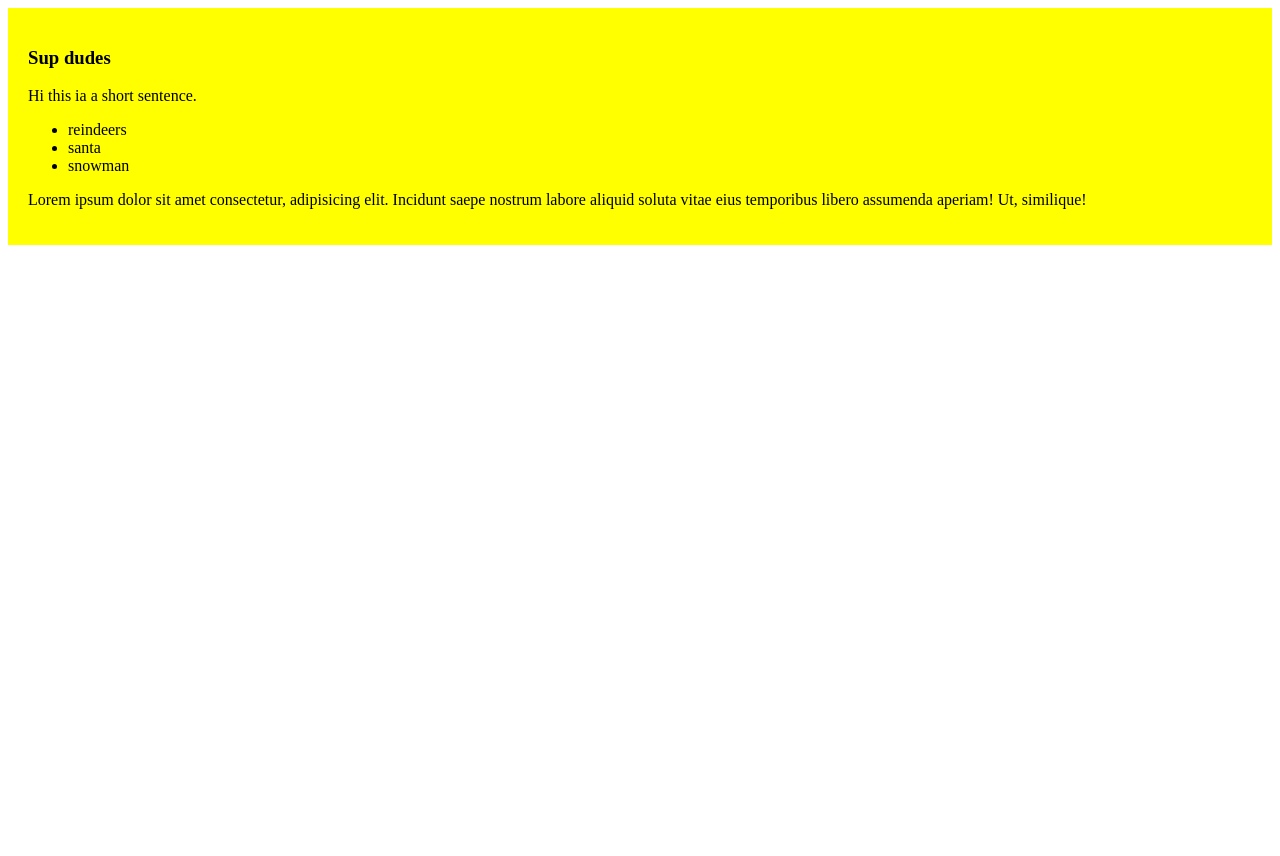
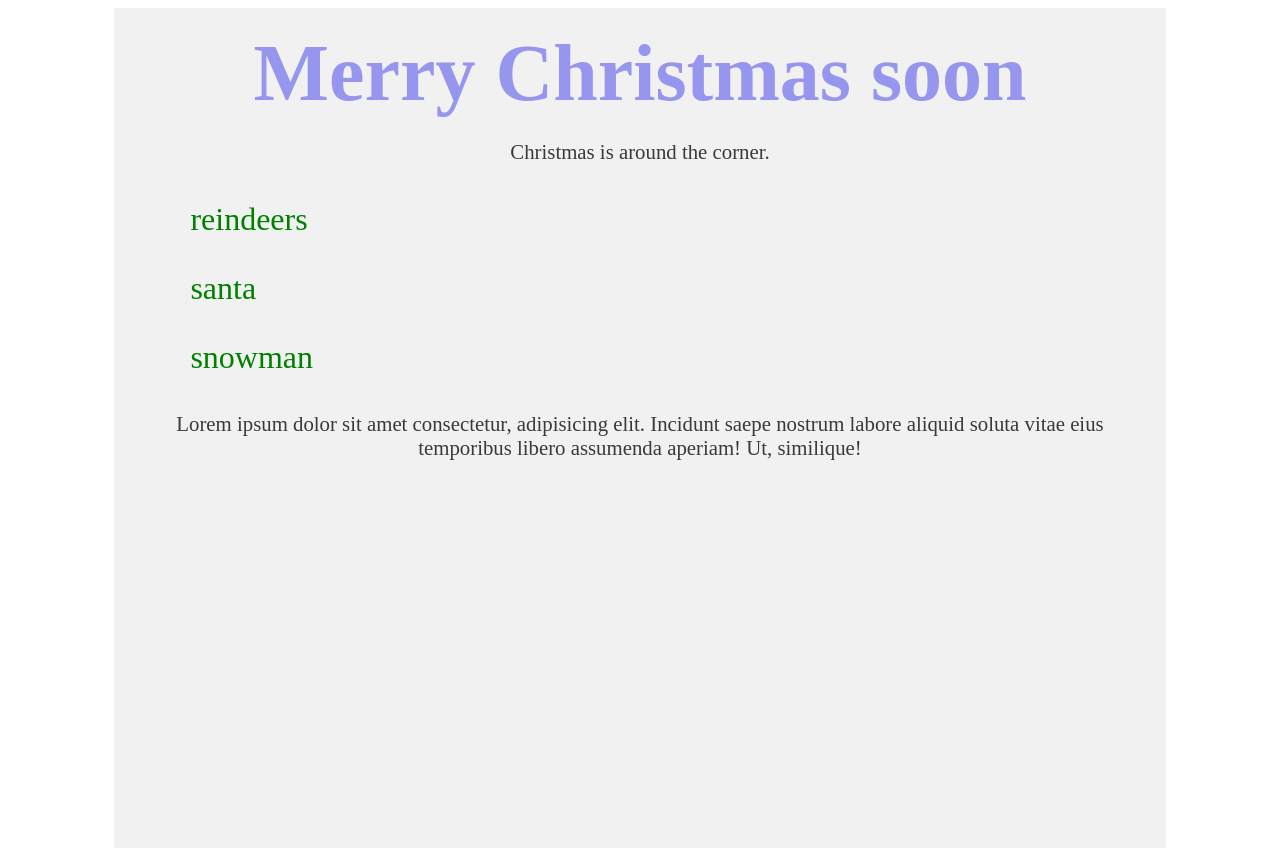
Before and after one commit to life-code-joy/quick-react-eaxample, a plain HTML site: page index.html in a window 1280 px wide. Before the commit the page ends 800 px from the top, so only its background shows below. Drawn offline with nearby package versions, Linux system fonts and the light colour scheme.

Commit message:
second commit - different styles

```diff
--- a/index.html
+++ b/index.html
@@ -11,13 +11,39 @@
   <script src="https://unpkg.com/babel-standalone@6.15.0/babel.min.js"></script>
   <style>
     #container {
-      background-color: yellow;
+      padding: 0;
+      margin: 0 auto;
+      height: 100vh;
+      width: 80%;
+      background-color: rgb(241, 241, 241);
       padding: 20px;
     }
 
-    #container h1 {
-      color: blue;
+    #container p {
+      color: rgb(58, 57, 57);
+      text-align: center;
+      font-size: 1.3rem;
+    }
+
+    #container ul {
+      display: flex;
+      flex-direction: column;
+
+    }
+
+    #container ul li {
+      list-style-type: none;
+      font-size: 2rem;
+      color: green;
+      margin: 1rem;
+
+    }
+
+    #container h3 {
+      color: rgb(150, 150, 238);
       margin: 0;
+      font-size: 5rem;
+      text-align: center;
     }
   </style>
 
@@ -51,8 +77,8 @@
 
     ReactDOM.render(
       <div className="myIdea">
-        <HelloWorld para="Hi this ia a short sentence."
-          greetTarget="Sup dudes"
+        <HelloWorld para="Christmas is around the corner."
+          greetTarget="Merry Christmas soon"
           listItemOne="reindeers"
           listItemTwo="santa"
           listItemThree="snowman"
```
